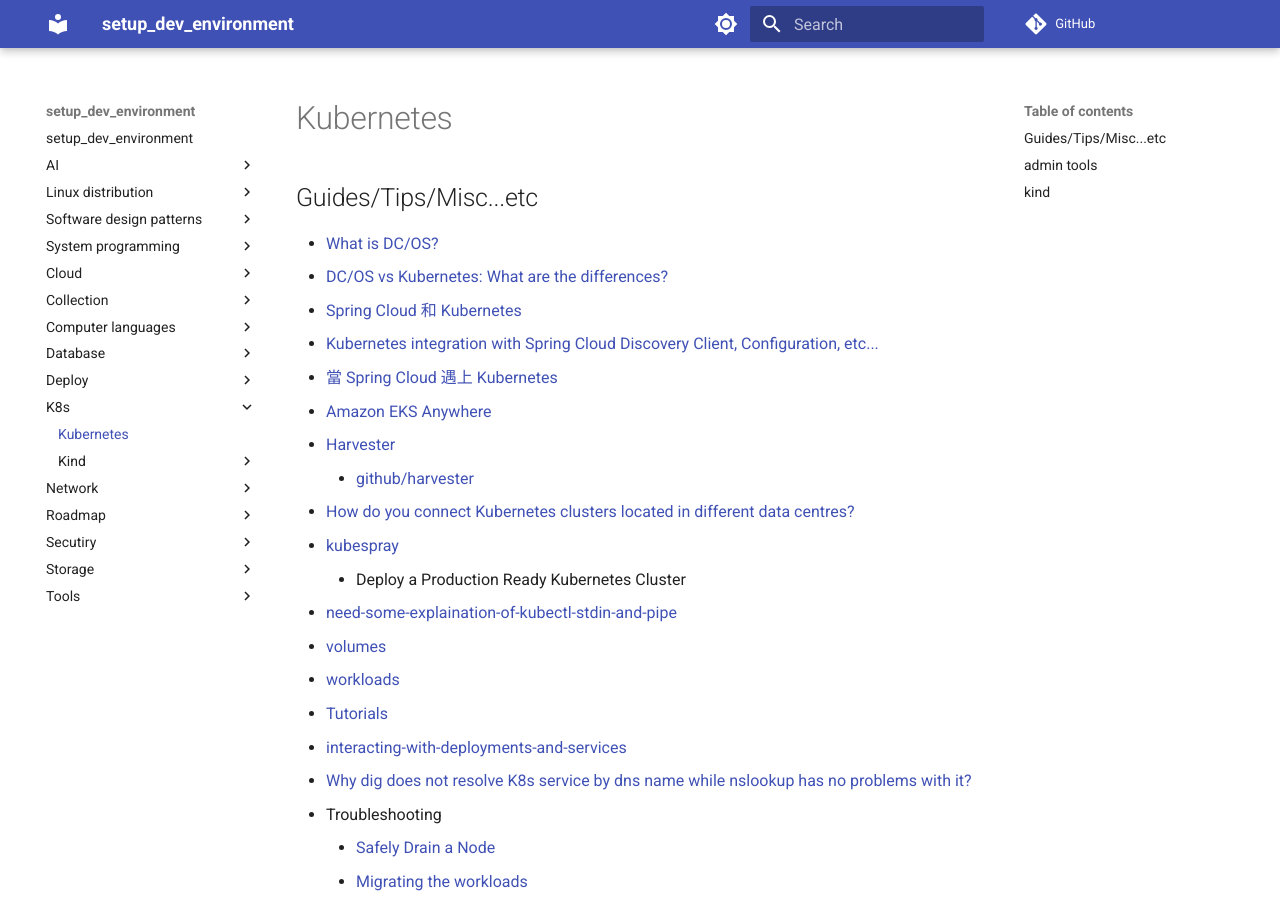
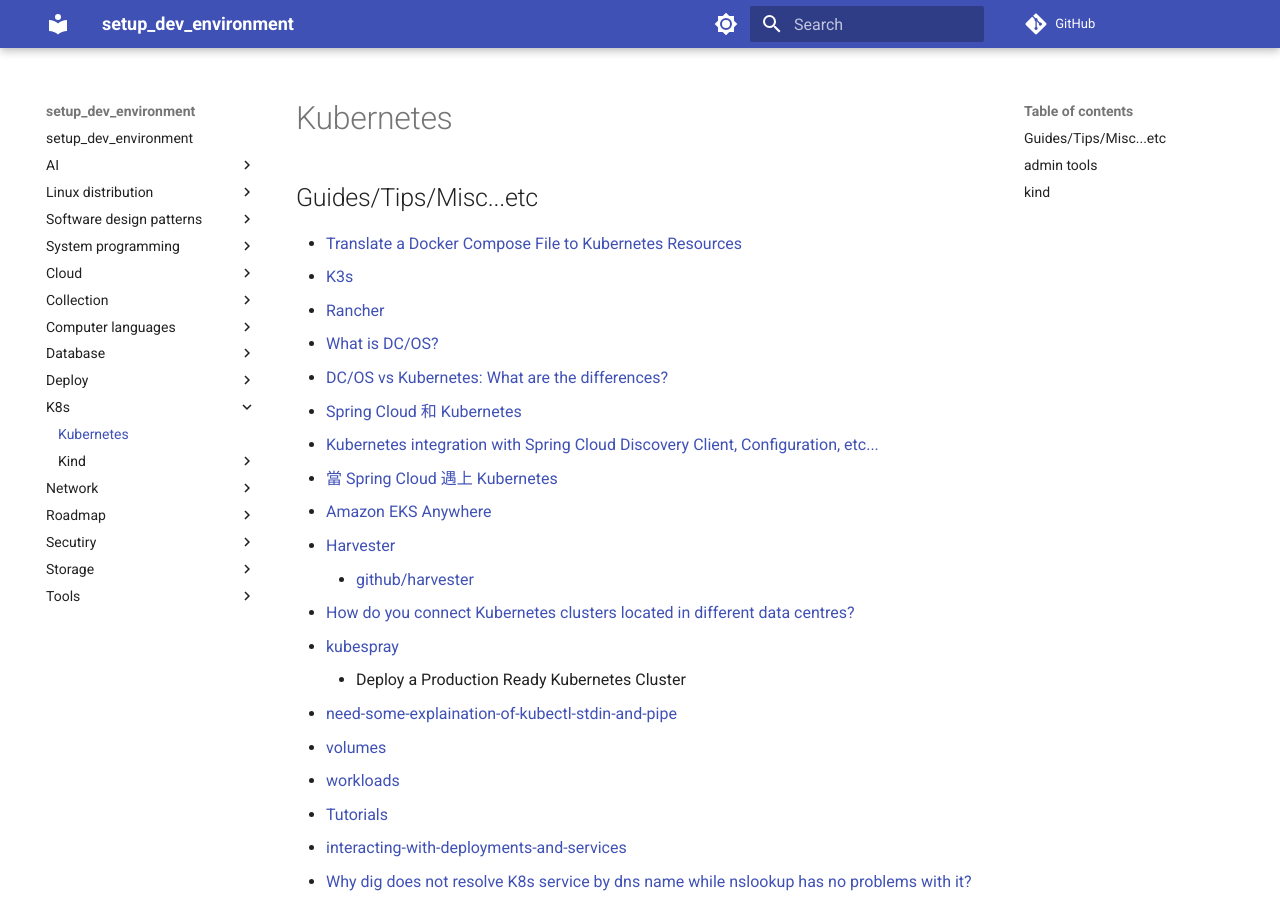
Before and after one commit to hong539/setup_dev_environment, an MkDocs documentation site: the page built from docs/k8s/k8s.md, in a window 1280 px wide and 900 px high. Built offline with MkDocs 1.6.1 and Material for MkDocs 9.7.7, drawn with Linux system fonts in a browser that asks for light colours; comment, search, counter and statistics services are not loaded.

Commit message:
Update docs

```diff
--- a/docs/k8s/k8s.md
+++ b/docs/k8s/k8s.md
@@ -2,6 +2,9 @@
 
 ## Guides/Tips/Misc...etc
 
+* [Translate a Docker Compose File to Kubernetes Resources](https://kubernetes.io/docs/tasks/configure-pod-container/translate-compose-kubernetes/)
+* [K3s](https://docs.k3s.io/installation)
+* [Rancher](https://ranchermanager.docs.rancher.com/getting-started/overview)
 * [What is DC/OS?](https://dcos.io/)
 * [DC/OS vs Kubernetes: What are the differences?](https://stackshare.io/stackups/dcos-vs-kubernetes)
 * [Spring Cloud 和 Kubernetes](https://youtu.be/_xMgDF8_mKY)
```
